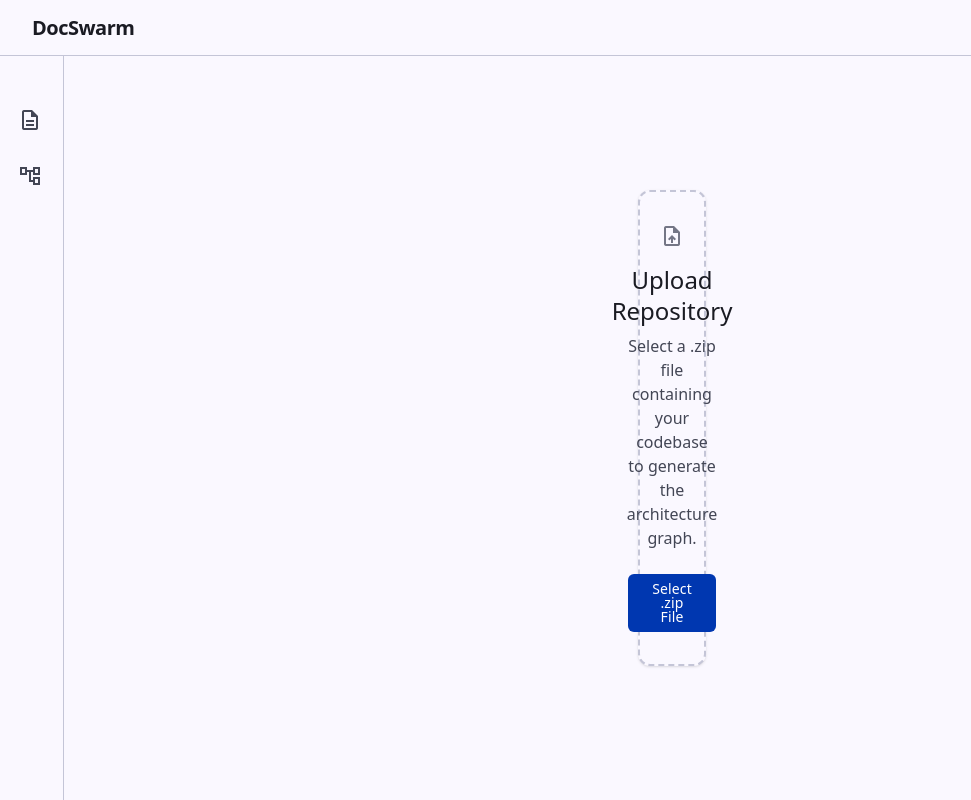
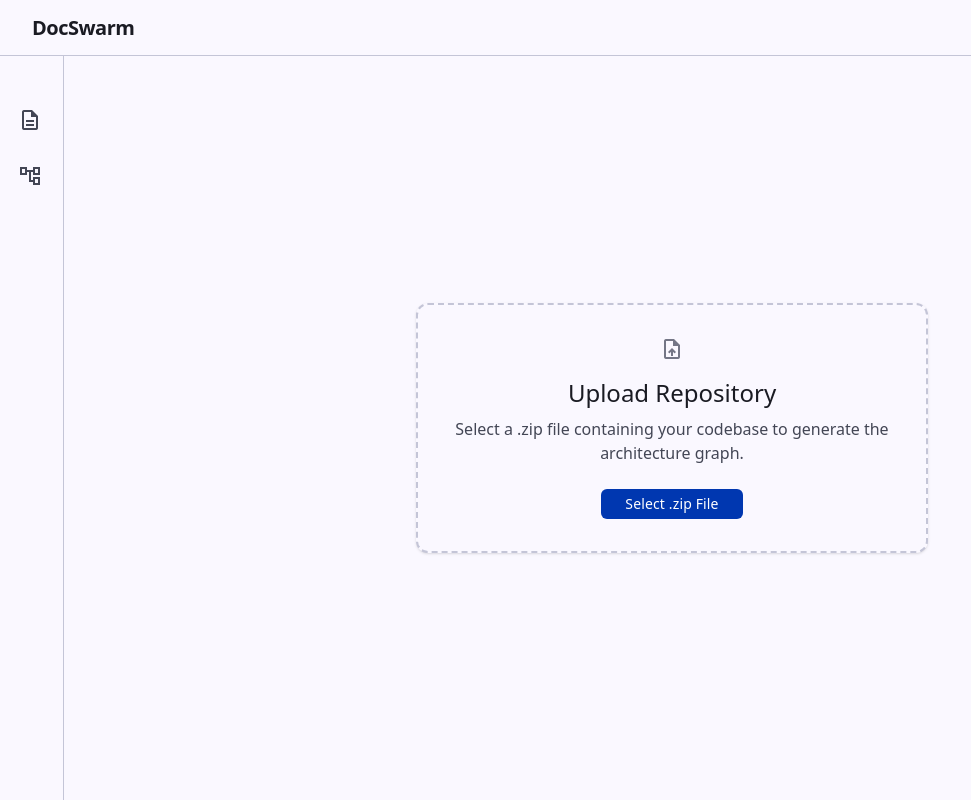
Before and after one commit to SohamSawant21/DocSwarm, a Next.js app in the folder frontend/: page / in a window 1280 px wide. Shown: the whole page, without its empty margins (0-971 px from the left). Built offline with nearby package versions, Linux system fonts and the light colour scheme; no server answers.

Commit message:
Layout fix

```diff
--- a/frontend/src/app/page.tsx
+++ b/frontend/src/app/page.tsx
@@ -92,7 +92,7 @@ export default function Home() {
         <main className="flex-1 ml-16 flex flex-col md:flex-row h-full overflow-hidden">
           <ErrorBoundary sectionName="Upload Experience">
             <div className="flex-1 flex flex-col items-center justify-center bg-surface">
-              <div className="p-8 border-2 border-dashed border-outline-variant rounded-xl flex flex-col items-center text-center bg-surface-bright max-w-lg w-full shadow-sm">
+              <div className="p-8 border-2 border-dashed border-outline-variant rounded-xl flex flex-col items-center text-center bg-surface-bright max-w-[32rem] w-full shadow-sm">
                 <span className="material-symbols-outlined text-[48px] text-outline mb-4">
                   upload_file
                 </span>
--- a/frontend/src/components/ErrorBoundary.tsx
+++ b/frontend/src/components/ErrorBoundary.tsx
@@ -44,7 +44,7 @@ export class ErrorBoundary extends Component<Props, State> {
 
       return (
         <div className="flex flex-col items-center justify-center p-6 text-center h-full w-full bg-surface">
-          <div className="bg-surface-bright border border-surface-variant rounded-xl p-6 shadow-sm w-full max-w-sm flex flex-col items-center">
+          <div className="bg-surface-bright border border-surface-variant rounded-xl p-6 shadow-sm w-full max-w-[24rem] flex flex-col items-center">
             <span className="material-symbols-outlined text-error text-[48px] mb-4">
               warning
             </span>
```
